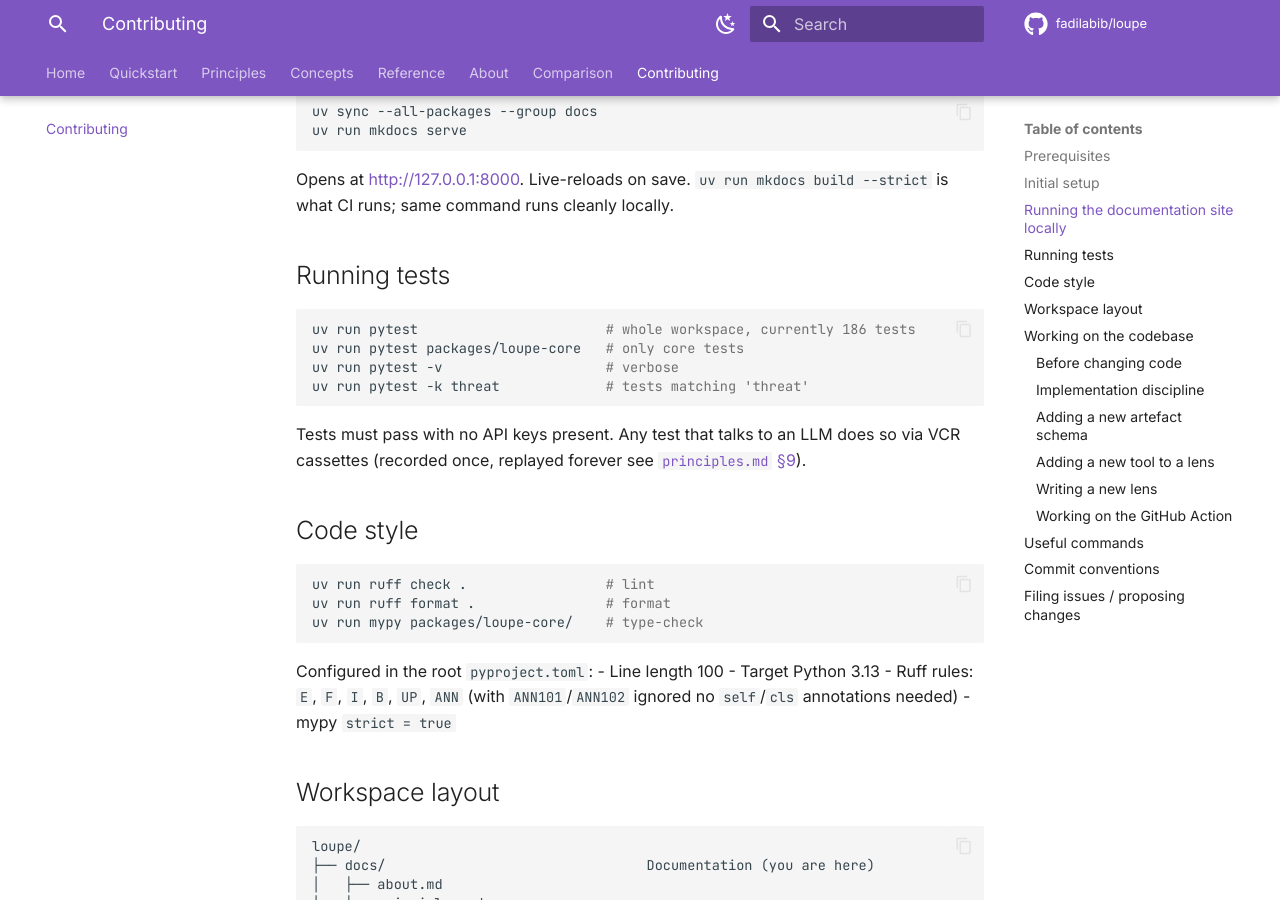
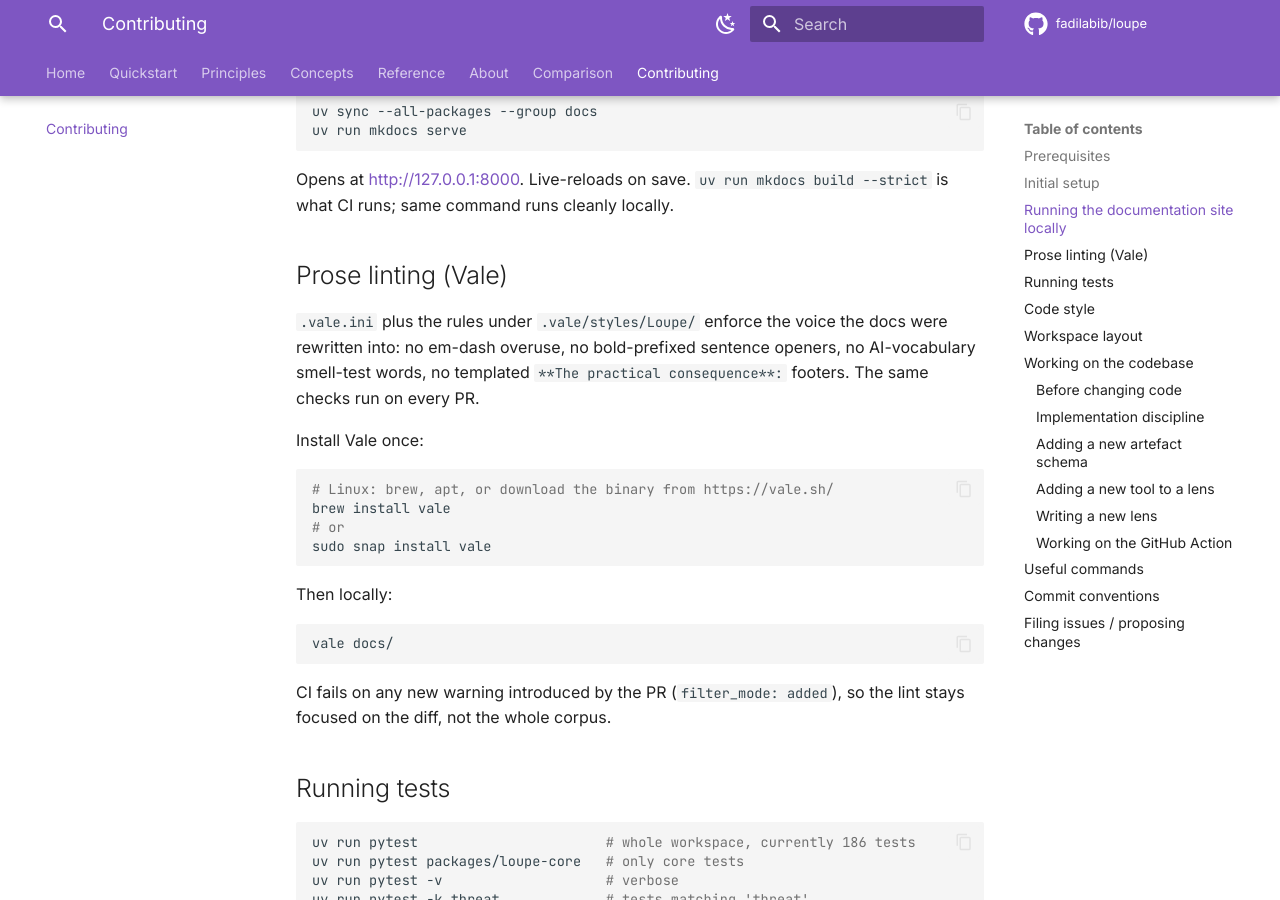
Before and after one commit to fadi-labib/loupe, an MkDocs documentation site: the page built from docs/contributing.md, in a window 1280 px wide and 900 px high, scrolled down 901 px. Built offline with MkDocs 1.6.1 and Material for MkDocs 9.7.7, drawn with Linux system fonts in a browser that asks for light colours; plug-ins that fetch from the network failed and are left out; comment, search, counter and statistics services are not loaded.

Commit message:
ci(docs): add Vale prose linting + four Loupe-specific rules
Vale enforces the voice the docs were rewritten into during the
humanizer pass. Four custom rules under .vale/styles/Loupe/:

- EmDashOveruse: flags paragraphs with two or more em-dashes.
- BoldSentenceOpeners: flags '**Phrase** ...' starts that read as
  templated.
- AIVocabulary: substitution rule for the worst Wikipedia 'Signs of
  AI writing' offenders (delve, pivotal, testament, showcase,
  intricate, multifaceted, vibrant, groundbreaking, cutting-edge,
  state-of-the-art, 'in the realm of', 'it is worth noting that').
- PracticalConsequence: flags the templated footer pattern we
  removed from VALUES/PRINCIPLES during the humanizer pass.

Google style enabled as a baseline with the most aggressive rules
(Acronyms, FirstPerson, Headings, We) toned down for our
technical-docs voice.

prose-check.yml runs Vale via the official action on every PR that
touches Markdown. filter_mode: added means existing prose is
grandfathered; only diff-introduced warnings break the build.

````diff
--- a/docs/contributing.md
+++ b/docs/contributing.md
@@ -38,6 +38,27 @@ uv run mkdocs serve
 ```
 
 Opens at <http://127.0.0.1:8000>. Live-reloads on save. `uv run mkdocs build --strict` is what CI runs; same command runs cleanly locally.
+
+## Prose linting (Vale)
+
+`.vale.ini` plus the rules under `.vale/styles/Loupe/` enforce the voice the docs were rewritten into: no em-dash overuse, no bold-prefixed sentence openers, no AI-vocabulary smell-test words, no templated `**The practical consequence**:` footers. The same checks run on every PR.
+
+Install Vale once:
+
+```bash
+# Linux: brew, apt, or download the binary from https://vale.sh/
+brew install vale
+# or
+sudo snap install vale
+```
+
+Then locally:
+
+```bash
+vale docs/
+```
+
+CI fails on any new warning introduced by the PR (`filter_mode: added`), so the lint stays focused on the diff, not the whole corpus.
 
 ## Running tests
 
````
Also changed, not shown: 6 other files.
